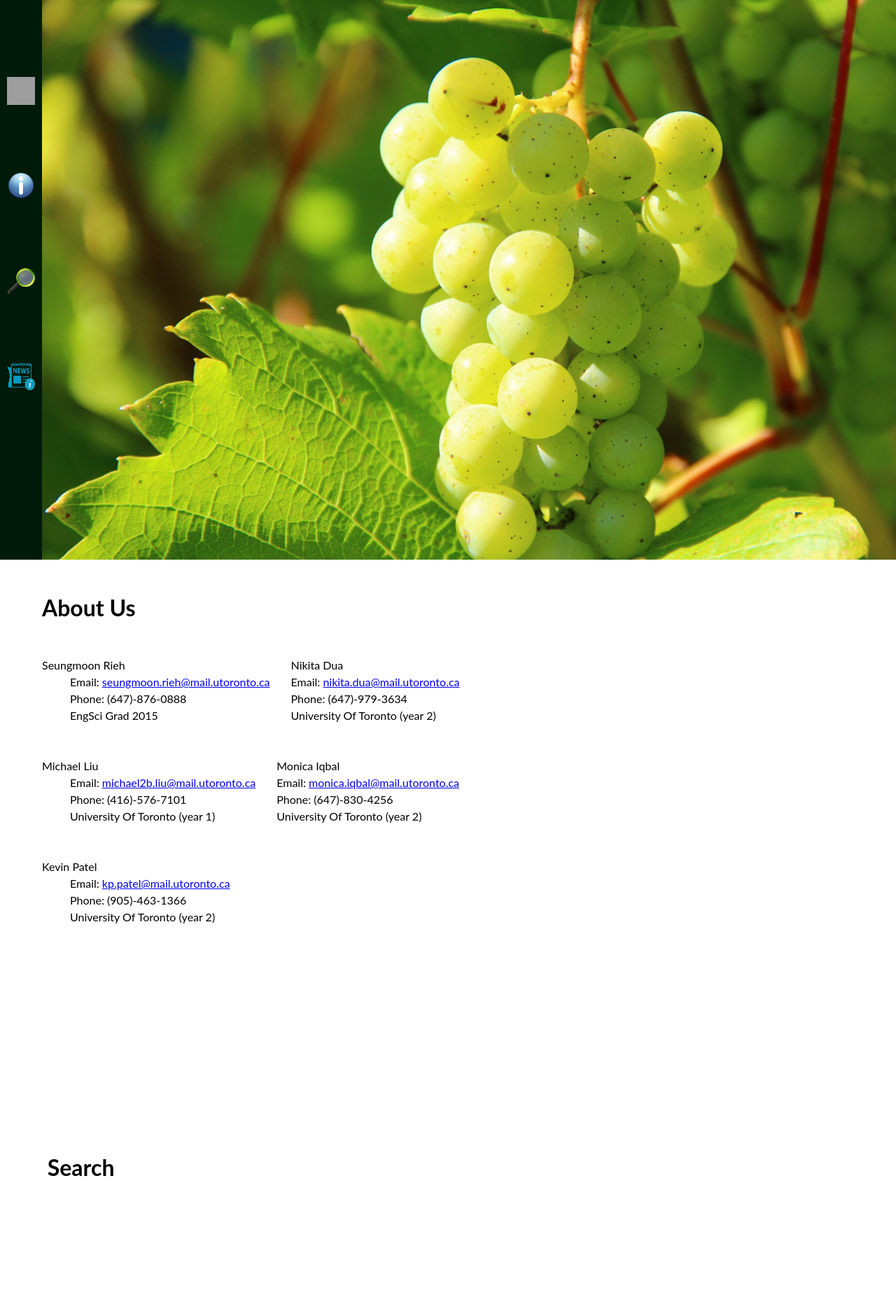
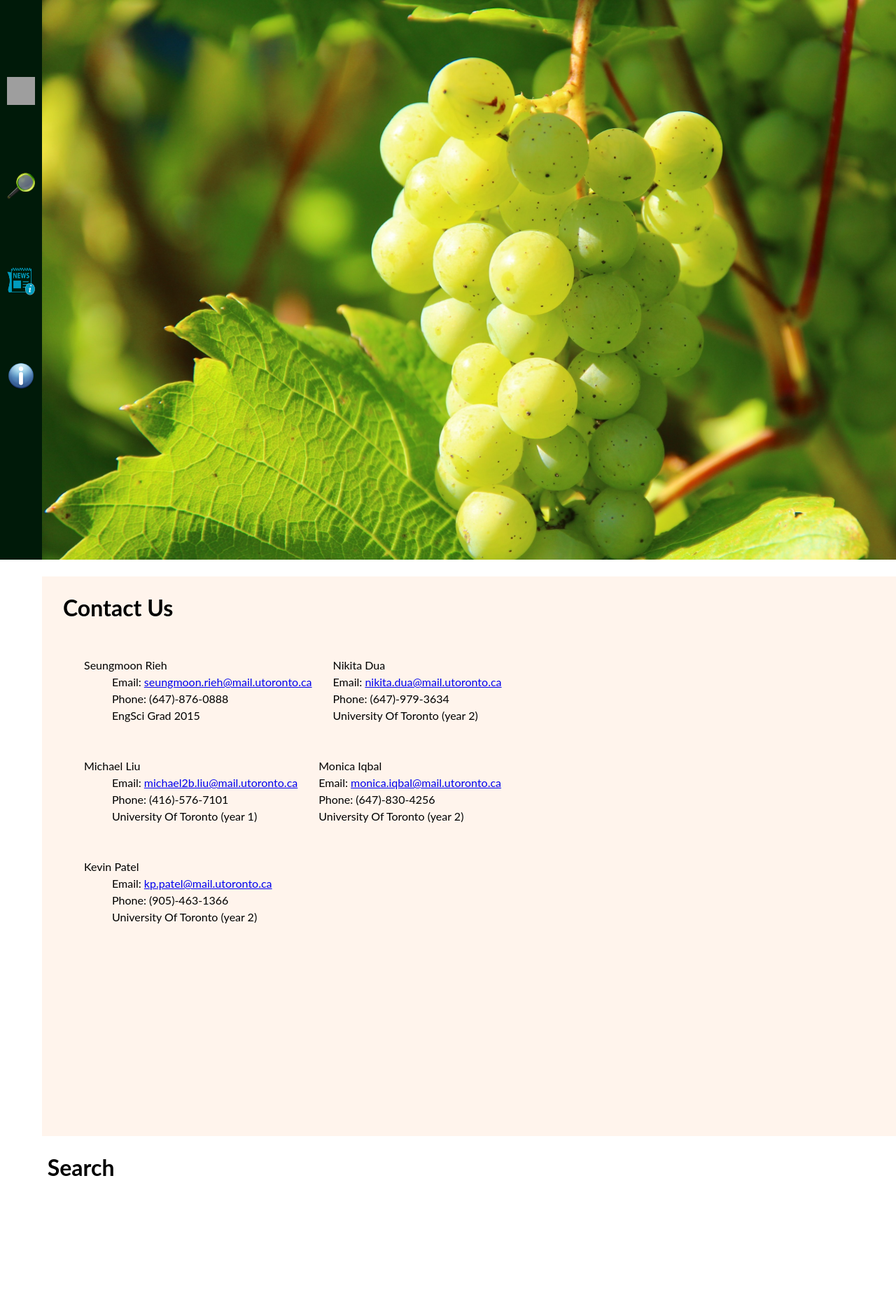
Before and after one commit to kevinp89/Nutrition-Detector, a PHP site: page / in a window 1280 px wide. Shown: the top 1864 px of the page at 70% size. Run offline with PHP 8.4, Linux system fonts and the light colour scheme; some libraries are stand-ins or nearby versions; grey boxes are pictures that could not be loaded.

Commit message:
KEVIN: modded nav bar and css

```diff
--- a/index.php
+++ b/index.php
@@ -11,9 +11,9 @@
 			<nav>
 			<ul>
 				<li><a href="#home"> <img height="40px" width="40px" src="simple-orange-house-md.png"> </a></li>
-				<li><a href="#1"> <img height="40px" width="40px" src="aboutUs.png"> </a></li>
 				<li><a href="#2"> <img height="40px" width="40px" src="search.png"> </a></li>
 				<li><a href="#3"> <img height="40px" width="40px" src="news.png"> </a></li>
+				<li><a href="#1"> <img height="40px" width="40px" src="aboutUs.png"> </a></li>
 
 			</ul>
 			</nav>
@@ -29,17 +29,13 @@
       <h1 class="panel__headline" id="aboutUs"></h1>
        	<ul>
 	     </ul>
-
-
     </div>
-
-  </article>
 </section>
 
 
 <section class="panel b-orange" id="1">
     <div class="panel__content">
-      <h1 class="panel__headline" id="aboutUs">About Us</h1>
+      <h1 class="panel__headline" id="aboutUs">Contact Us</h1>
 
        	<div id="sr">
 	      <ul >
--- a/main.css
+++ b/main.css
@@ -70,6 +70,15 @@ nav ul li{
 	clear: both;
 
 }
+
+.b-orange{
+	background-color: rgba(255,  213,  186, 0.27);
+}
+
+.b-orange div{
+	margin-left: 30px;
+}
+
 #2 form{
 		width: 500 px;
 		margin: 50px auto;
```
